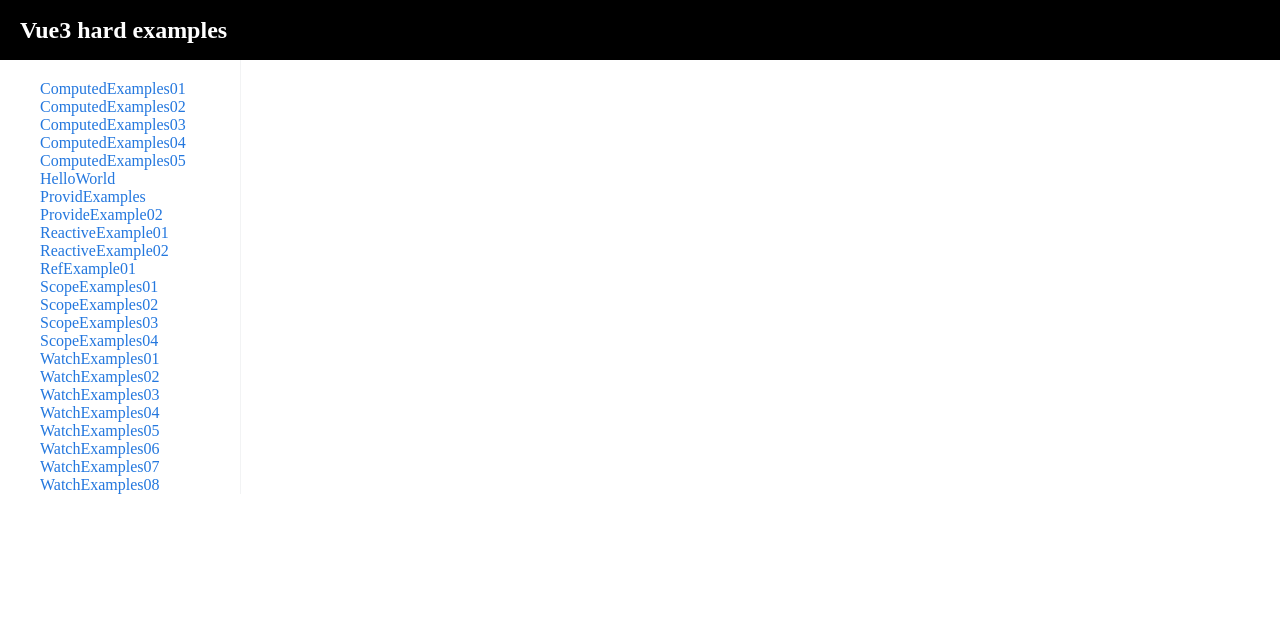
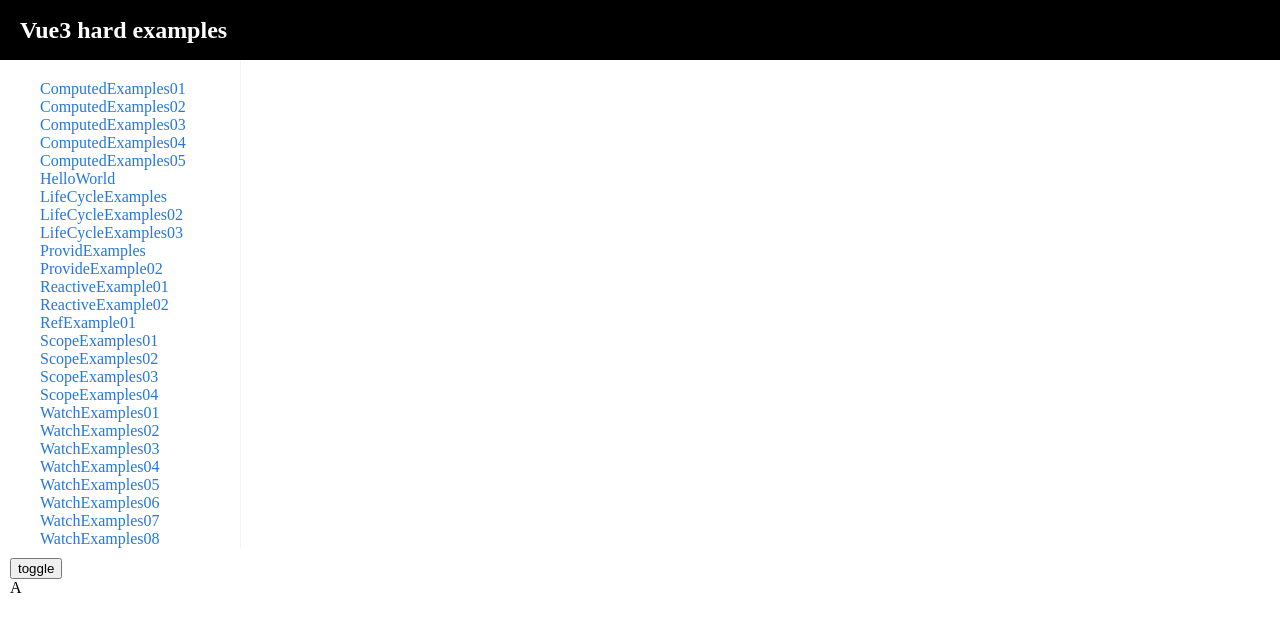
Before and after one commit to Marshall-Hao/diveIntoVue3Jsx, a Vue app in the folder examples/: page /#/lifecycleexamples in a window 1280 px wide. Shown: the top 632 px of the page. Built offline with nearby package versions, Linux system fonts and the light colour scheme.

Commit message:
lifeCycle hooks

```diff
--- /dev/null
+++ b/examples/src/examples/LifeCycleExamples.tsx
@@ -0,0 +1,119 @@
+/*
+ * @Author: your name
+ * @Date: 2022-01-13 17:53:48
+ * @LastEditTime: 2022-01-13 18:28:56
+ * @LastEditors: Please set LastEditors
+ * @Description: 打开koroFileHeader查看配置 进行设置: https://github.com/OBKoro1/koro1FileHeader/wiki/%E9%85%8D%E7%BD%AE
+ * @FilePath: /examples/src/examples/LifeCycleExamples.tsx
+ */
+import {
+  defineComponent,
+  KeepAlive,
+  onActivated,
+  onBeforeMount,
+  onBeforeUnmount,
+  onDeactivated,
+  onErrorCaptured,
+  onMounted,
+  onRenderTracked,
+  onRenderTriggered,
+  onUnmounted,
+  onUpdated,
+  ref,
+} from "vue";
+
+export const LifeCycleExamples = defineComponent({
+  setup() {
+    const toggle = ref(true);
+    onUpdated(() => {
+      console.log("updated");
+    });
+    onErrorCaptured(() => {
+      console.error("error");
+      toggle.value = false;
+    });
+    return () => {
+      return (
+        <div>
+          <button
+            onClick={() => {
+              toggle.value = !toggle.value;
+            }}
+          >
+            toggle
+          </button>
+          {toggle.value && <A />}
+        </div>
+      );
+    };
+  },
+});
+
+const A = defineComponent({
+  setup() {
+    onBeforeMount(() => {
+      console.log("beforeMount");
+    });
+    onMounted(() => {
+      console.log("mounted");
+    });
+    onBeforeUnmount(() => {
+      console.log("beforeunmounted");
+    });
+    onUnmounted(() => {
+      console.log("unmounted");
+    });
+    return () => <div>A</div>;
+  },
+});
+
+export const LifeCycleExamples02 = defineComponent({
+  setup() {
+    onRenderTriggered((x) => {
+      console.log("triggered", x);
+    });
+    onRenderTracked((x) => {
+      console.log("track", x);
+    });
+    const c = ref(0);
+    return () => {
+      return <div onClick={() => c.value++}>{c.value}</div>;
+    };
+  },
+});
+
+export const LifeCycleExamples03 = defineComponent({
+  setup() {
+    const toggle = ref(true);
+
+    return () => {
+      return (
+        <div>
+          <button
+            onClick={() => {
+              toggle.value = !toggle.value;
+            }}
+          >
+            toggle
+          </button>
+          <KeepAlive>{toggle.value && <B />}</KeepAlive>
+        </div>
+      );
+    };
+  },
+});
+
+const B = defineComponent({
+  setup() {
+    onUnmounted(() => {
+      console.log("unMounted");
+    });
+    onActivated(() => {
+      console.log("activated");
+    });
+    onDeactivated(() => {
+      console.log("deactivated");
+    });
+    return () => <div>B</div>;
+  },
+});
--- a/examples/src/examples/ProvidExamples.tsx
+++ b/examples/src/examples/ProvidExamples.tsx
@@ -3,7 +3,7 @@
 /*
  * @Author: your name
  * @Date: 2022-01-13 16:07:06
- * @LastEditTime: 2022-01-13 17:01:16
+ * @LastEditTime: 2022-01-13 17:58:43
  * @LastEditors: Please set LastEditors
  * @Description: 打开koroFileHeader查看配置 进行设置: https://github.com/OBKoro1/koro1FileHeader/wiki/%E9%85%8D%E7%BD%AE
  * @FilePath: /examples/src/examples/ProvidExamples.tsx
@@ -70,6 +70,7 @@
   loggedIn: boolean;
 };
 
+// * 封装
 function useUserContext() {
   const user = reactive<User>({
     userName: "",
```
